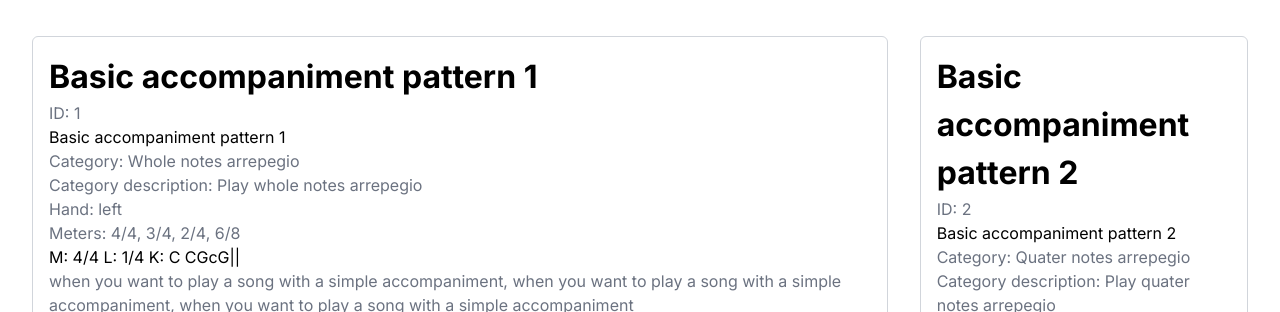
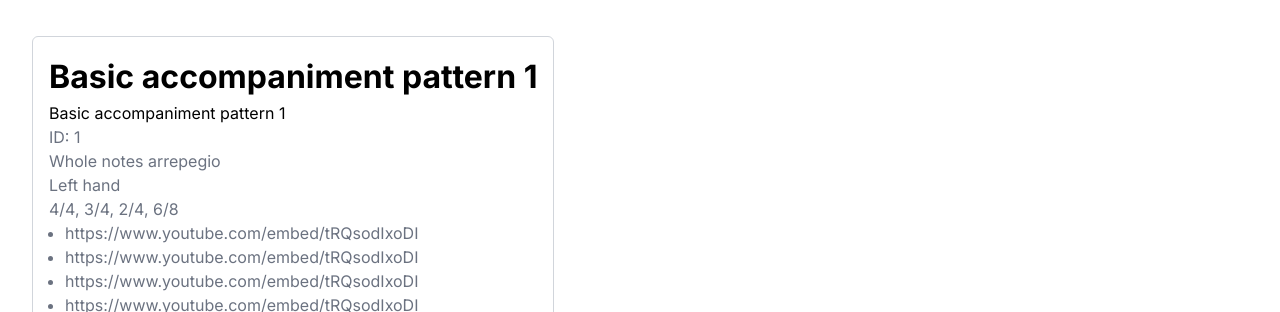
Before and after one commit to IradDoron/pitcholympics, a Next.js app: page /1/instruments/piano/accompaniment-patterns in a window 1280 px wide. Shown: the part 488-800 px from the top of the page. Built offline with nearby package versions, Linux system fonts and the light colour scheme; no server answers.

Commit message:
add i18n

```diff
--- a/src/app/[lang]/instruments/piano/accompaniment-patterns/[id]/page.tsx
+++ b/src/app/[lang]/instruments/piano/accompaniment-patterns/[id]/page.tsx
@@ -1,6 +1,12 @@
 'use client';
 
 import { pianoAccompanimentPatterns } from '@/data/pianoData';
+import { Locale } from '@/i18n.config';
+import {
+    PianoAccompanimentPatternCategoryDict,
+    PianoAccompanimentPatternDict,
+} from '@/types';
+import { getDictionaryClient } from '@/utils/getDictionaryClient';
 import { Text } from '@core';
 import abcjs from 'abcjs';
 import { useEffect } from 'react';
@@ -8,23 +14,37 @@ import { useEffect } from 'react';
 type Props = {
     params: {
         id: string;
+        lang: Locale;
     };
 };
 
 const Page = ({ params }: Props) => {
-    const { id } = params;
+    const { id, lang } = params;
     const pattern = pianoAccompanimentPatterns[id];
     const {
-        name,
-        description,
         videoTutorialsUrls,
         mainTutorialUrlIndex,
-        useCases,
         hand,
-        category,
+        categoryId,
         optionalMeters,
         abcNotationExampleInC,
     } = pattern;
+
+    const dict = getDictionaryClient(lang);
+
+    const categoriesDict = dict.data.pianoDataDict
+        .pianoAccompanimentPatternCategoriesDict as Record<
+        string,
+        PianoAccompanimentPatternCategoryDict
+    >;
+
+    const patternsDict = dict.data.pianoDataDict
+        .pianoAccompanimentPatternsDict as Record<
+        string,
+        PianoAccompanimentPatternDict
+    >;
+
+    const handDict = dict.data.pianoDataDict.handDict;
 
     useEffect(() => {
         abcjs.renderAbc(`piano-pattern-${id}`, abcNotationExampleInC, {
@@ -34,14 +54,16 @@ const Page = ({ params }: Props) => {
 
     return (
         <div className='flex flex-col items-center justify-center gap-4'>
-            <Text className='text-2xl'>
-                ID {id}: {name}{' '}
-            </Text>
-            <Text className='text-lg'>{category.name}</Text>
-            <Text className='text-lg'>{description}</Text>
-            <Text className='text-lg'>{hand} hand</Text>
+            <Text className='text-2xl'>ID {id}</Text>
+            {categoryId && (
+                <Text className='text-lg'>
+                    {categoriesDict[categoryId].name}
+                </Text>
+            )}
+            <Text className='text-lg'>{patternsDict[id].description}</Text>
+            {hand && <Text className='text-lg'>{handDict[hand]} hand</Text>}
             <div className='flex gap-4'>
-                {optionalMeters.map(meter => {
+                {optionalMeters?.map(meter => {
                     return <Text key={meter}>{meter}</Text>;
                 })}
             </div>
@@ -70,7 +92,7 @@ const Page = ({ params }: Props) => {
             </div>
             <Text className='text-lg'>Use cases:</Text>
             <ul className='flex gap-4 list-disc flex-col'>
-                {useCases.map(useCase => {
+                {patternsDict[id].useCases.map(useCase => {
                     return (
                         <li key={useCase}>
                             <Text>{useCase}</Text>
--- /dev/null
+++ b/src/app/[lang]/instruments/piano/accompaniment-patterns/_components/PianoAccompanimentPatternCard.tsx
@@ -0,0 +1,72 @@
+'use client';
+
+import { Link } from '@/components/core';
+import { Locale } from '@/i18n.config';
+import {
+    PianoAccompanimentPattern,
+    PianoAccompanimentPatternCategoryDict,
+    PianoAccompanimentPatternDict,
+} from '@/types';
+import { getDictionaryClient } from '@/utils/getDictionaryClient';
+
+type Props = {
+    pattern: PianoAccompanimentPattern;
+    lang: Locale;
+};
+
+const PianoAccompanimentPatternCard = ({ pattern, lang }: Props) => {
+    const { id, videoTutorialsUrls, hand, categoryId, optionalMeters } =
+        pattern;
+
+    const dict = getDictionaryClient(lang);
+
+    const categoriesDict = dict.data.pianoDataDict
+        .pianoAccompanimentPatternCategoriesDict as Record<
+        string,
+        PianoAccompanimentPatternCategoryDict
+    >;
+
+    const patternsDict = dict.data.pianoDataDict
+        .pianoAccompanimentPatternsDict as Record<
+        string,
+        PianoAccompanimentPatternDict
+    >;
+
+    const handDict = dict.data.pianoDataDict.handDict;
+
+    return (
+        <div className='border border-gray-300 rounded-md p-4 flex flex-col items-start'>
+            <h2 className='text-xl font-bold'>{patternsDict[id].name}</h2>
+            <p>{patternsDict[id].description}</p>
+            <p className='text-gray-500'>ID: {id}</p>
+            <p className='text-gray-500'>{categoriesDict[categoryId].name}</p>
+            <p className='text-gray-500'>{handDict[hand]}</p>
+            <p className='text-gray-500'>{optionalMeters.join(', ')}</p>
+            <label className='text-gray-500'>
+                <div>
+                    {videoTutorialsUrls.map((url, index) => {
+                        return (
+                            <ul key={index} className='list-disc mx-4'>
+                                <li>
+                                    <a
+                                        href={url}
+                                        target='_blank'
+                                        rel='noreferrer'>
+                                        {url}
+                                    </a>
+                                </li>
+                            </ul>
+                        );
+                    })}
+                </div>
+            </label>
+            <Link
+                url={`accompaniment-patterns/${id}`}
+                label='Go to pattern'
+                className='mx-auto my-4'
+            />
+        </div>
+    );
+};
+
+export default PianoAccompanimentPatternCard;
--- /dev/null
+++ b/src/app/[lang]/instruments/piano/accompaniment-patterns/_components/index.ts
@@ -0,0 +1,3 @@
+import PianoAccompanimentPatternCard from './PianoAccompanimentPatternCard';
+
+export { PianoAccompanimentPatternCard };
--- a/src/app/[lang]/instruments/piano/accompaniment-patterns/page.tsx
+++ b/src/app/[lang]/instruments/piano/accompaniment-patterns/page.tsx
@@ -1,68 +1,15 @@
-import { Link } from '@/components/core';
 import { pianoAccompanimentPatterns } from '@/data/pianoData';
-import { PianoAccompanimentPattern } from '@/types';
+import { Locale } from '@/i18n.config';
+import { PianoAccompanimentPatternCard } from './_components';
 
-const PianoAccompanimentPatternCard = ({
-    pattern,
-}: {
-    pattern: PianoAccompanimentPattern;
-}) => {
-    const {
-        id,
-        name,
-        description,
-        videoTutorialsUrls,
-        mainTutorialUrlIndex,
-        useCases,
-        hand,
-        category,
-        optionalMeters,
-        abcNotationExampleInC,
-    } = pattern;
-
-    const { name: categoryName, description: categoryDescription } = category;
-    return (
-        <div className='border border-gray-300 rounded-md p-4 flex flex-col items-start'>
-            <h2 className='text-xl font-bold'>{name}</h2>
-            <p className='text-gray-500'>ID: {id}</p>
-            <p>{description}</p>
-            <p className='text-gray-500'>Category: {categoryName}</p>
-            <p className='text-gray-500'>
-                Category description: {categoryDescription}
-            </p>
-            <p className='text-gray-500'>Hand: {hand}</p>
-            <p className='text-gray-500'>Meters: {optionalMeters.join(', ')}</p>
-            <p>{abcNotationExampleInC}</p>
-            <p className='text-gray-500'>{useCases.join(', ')}</p>
-            <label className='text-gray-500'>
-                Video tutorials:
-                <div>
-                    {videoTutorialsUrls.map((url, index) => {
-                        return (
-                            <ul key={index} className='list-disc mx-4'>
-                                <li>
-                                    <a
-                                        href={url}
-                                        target='_blank'
-                                        rel='noreferrer'>
-                                        {url}
-                                    </a>
-                                </li>
-                            </ul>
-                        );
-                    })}
-                </div>
-            </label>
-            <Link
-                url={`accompaniment-patterns/${id}`}
-                label='Go to pattern'
-                className='mx-auto my-4'
-            />
-        </div>
-    );
+type Props = {
+    params: {
+        lang: Locale;
+    };
 };
 
-const Page = () => {
+const Page = ({ params }: Props) => {
+    const { lang } = params;
     return (
         <div>
             <h1 className='text-2xl font-bold'>Piano accompaniment patterns</h1>
@@ -71,6 +18,7 @@ const Page = () => {
                     <PianoAccompanimentPatternCard
                         key={pattern.id}
                         pattern={pattern}
+                        lang={lang}
                     />
                 ))}
             </div>
--- a/src/data/pianoData.ts
+++ b/src/data/pianoData.ts
@@ -8,16 +8,13 @@ export const pianoAccompanimentPatternCategories: Record<
     PianoAccompanimentPatternCategory
 > = {
     'whole-notes-arrepegio': {
-        name: 'Whole notes arrepegio',
-        description: 'Play whole notes arrepegio',
+        id: '1',
     },
     'quater-notes-arrepegio': {
-        name: 'Quater notes arrepegio',
-        description: 'Play quater notes arrepegio',
+        id: '2',
     },
     'eight-notes-arrepegio': {
-        name: 'Eight notes arrepegio',
-        description: 'Play eight notes arrepegio',
+        id: '3',
     },
 };
 
@@ -27,8 +24,6 @@ export const pianoAccompanimentPatterns: Record<
 > = {
     '1': {
         id: '1',
-        name: 'Basic accompaniment pattern 1',
-        description: 'Basic accompaniment pattern 1',
         videoTutorialsUrls: [
             'https://www.youtube.com/embed/tRQsodIxoDI',
             'https://www.youtube.com/embed/tRQsodIxoDI',
@@ -36,13 +31,8 @@ export const pianoAccompanimentPatterns: Record<
             'https://www.youtube.com/embed/tRQsodIxoDI',
         ],
         mainTutorialUrlIndex: 0,
-        useCases: [
-            'when you want to play a song with a simple accompaniment',
-            'when you want to play a song with a simple accompaniment',
-            'when you want to play a song with a simple accompaniment',
-        ],
         hand: 'left',
-        category: pianoAccompanimentPatternCategories['whole-notes-arrepegio'],
+        categoryId: 'whole-notes-arrepegio',
         optionalMeters: ['4/4', '3/4', '2/4', '6/8'],
         abcNotationExampleInC: `
         M: 4/4
@@ -50,16 +40,4 @@ export const pianoAccompanimentPatterns: Record<
         K: C
         CGcG|| `,
     },
-    '2': {
-        id: '2',
-        name: 'Basic accompaniment pattern 2',
-        description: 'Basic accompaniment pattern 2',
-        videoTutorialsUrls: ['https://www.youtube.com/watch?v=7XUWtB2rXro'],
-        mainTutorialUrlIndex: 0,
-        useCases: [''],
-        hand: 'left',
-        category: pianoAccompanimentPatternCategories['quater-notes-arrepegio'],
-        optionalMeters: ['4/4', '3/4', '2/4', '6/8'],
-        abcNotationExampleInC: ``,
-    },
 };
--- a/src/i18n/en.json
+++ b/src/i18n/en.json
@@ -140,5 +140,39 @@
             "Success": ["Good Job!", "Excellent!", "Genius"],
             "Failed": ["Try again", "Next time.."]
         }
+    },
+    "data": {
+        "pianoDataDict": {
+            "pianoAccompanimentPatternCategoriesDict": {
+                "whole-notes-arrepegio": {
+                    "name": "Whole notes arrepegio",
+                    "description": "Play whole notes arrepegio"
+                },
+                "quater-notes-arrepegio": {
+                    "name": "Quater notes arrepegio",
+                    "description": "Play quater notes arrepegio"
+                },
+                "eight-notes-arrepegio": {
+                    "name": "Eight notes arrepegio",
+                    "description": "Play eight notes arrepegio"
+                }
+            },
+            "pianoAccompanimentPatternsDict": {
+                "1": {
+                    "name": "Basic accompaniment pattern 1",
+                    "description": "Basic accompaniment pattern 1",
+                    "useCases": [
+                        "when you want to play a song with a simple accompaniment",
+                        "when you want to play a song with a simple accompaniment",
+                        "when you want to play a song with a simple accompaniment"
+                    ]
+                }
+            },
+            "handDict": {
+                "left": "Left hand",
+                "right": "Right hand",
+                "both": "Both hands"
+            }
+        }
     }
 }
--- a/src/i18n/he.json
+++ b/src/i18n/he.json
@@ -140,5 +140,39 @@
             "Success": ["עבודה טובה!", "יפה!", "גאון"],
             "Failed": ["נסה שוב", "אולי בפעם הבאה.."]
         }
+    },
+    "data": {
+        "pianoDataDict": {
+            "pianoAccompanimentPatternCategoriesDict": {
+                "whole-notes-arrepegio": {
+                    "name": "פירוקי שלמים",
+                    "description": "נגינת פירוקי שלמים"
+                },
+                "quater-notes-arrepegio": {
+                    "name": "פירוקי רבעים",
+                    "description": "נגינת פירוקי רבעים"
+                },
+                "eight-notes-arrepegio": {
+                    "name": "פירוקי שמיניות",
+                    "description": "נגינת פירוקי שמיניות"
+                }
+            },
+            "pianoAccompanimentPatternsDict": {
+                "1": {
+                    "name": "תבנית ליווי בסיסית 1",
+                    "description": "תבנית ליווי בסיסית 1",
+                    "useCases": [
+                        "שימושי כאשר אתה רוצה לנגן שיר עם ליווי פשוט",
+                        "שימושי כאשר אתה רוצה לנגן שיר עם ליווי פשוט",
+                        "שימושי כאשר אתה רוצה לנגן שיר עם ליווי פשוט"
+                    ]
+                }
+            },
+            "handDict": {
+                "left": "יד שמאל",
+                "right": "יד ימין",
+                "both": "שתי ידיים"
+            }
+        }
     }
 }
```
Also changed, not shown: src/types/pianoTypes.ts (+11 -4 lines).
